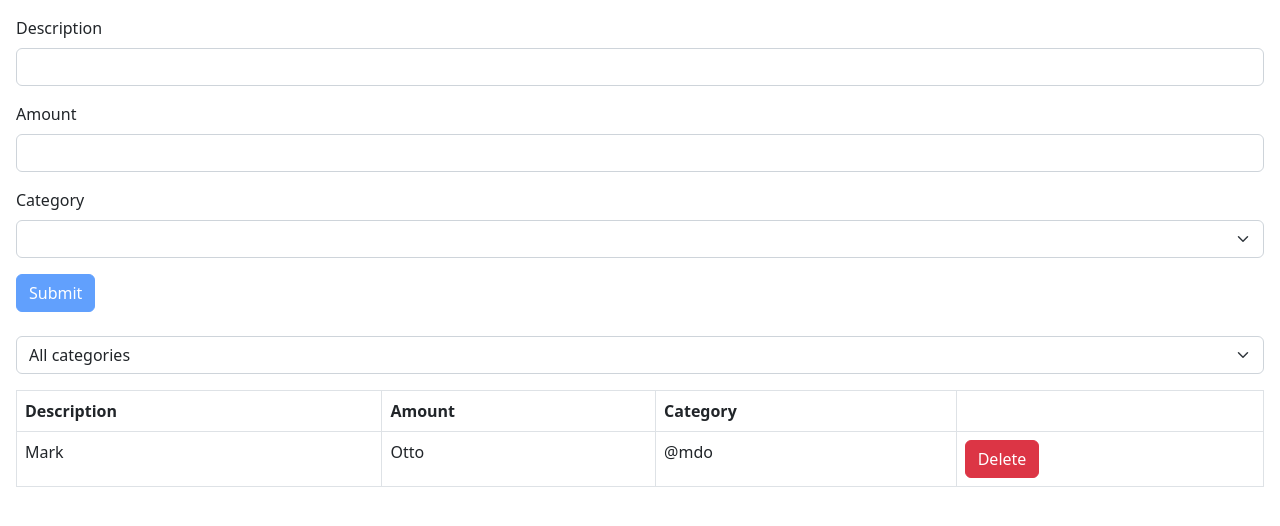
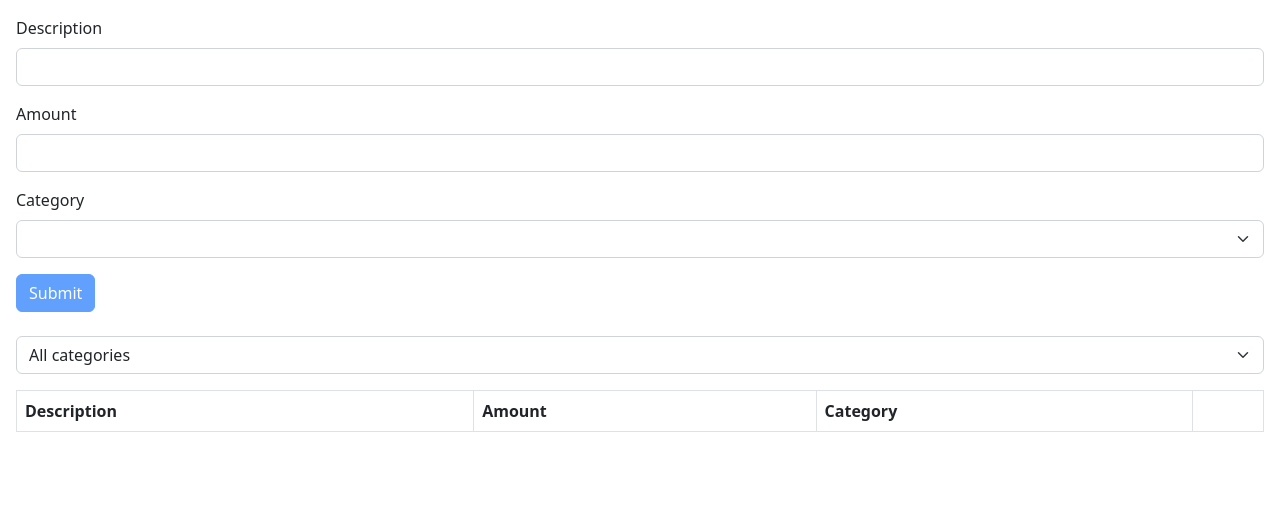
Before and after one commit to dantrovato/Expense-Tracker-in-React18, a React (Vite) app: page / in a window 1280 px wide. Shown: the top 526 px of the page. Built offline with nearby package versions, Linux system fonts and the light colour scheme.

Commit message:
Add reset of form once submitted. Add entered values into the table

```diff
--- a/src/components/categories/Category.tsx
+++ b/src/components/categories/Category.tsx
@@ -2,11 +2,14 @@ import React from "react";
 
 interface Props {
   value: string;
-  onSelecta: () => void;
-  // onSelect: (event: React.SyntheticEvent) => void;
+  onSelect: (value: string) => void;
 }
 
-const Category = ({ value, onSelecta }: Props) => {
+const Category = ({ value, onSelect }: Props) => {
+  const handleChange = (event: React.ChangeEvent<HTMLSelectElement>) => {
+    const value = event.target.value;
+    onSelect(value);
+  };
   return (
     <>
       <div className="mb-3">
@@ -15,13 +18,14 @@ const Category = ({ value, onSelecta }: Props) => {
           id="category"
           className="form-select"
           aria-label="Default select example"
-          onChange={onSelecta}
+          onChange={handleChange}
+          value={value}
         >
-          <option>{value}</option>
-          <option>2CB</option>
-          <option>Molly</option>
-          <option>Charlie</option>
-          <option>ket</option>
+          <option value={value}>{value}</option>
+          <option value="2CB">2CB</option>
+          <option value="Molly">Molly</option>
+          <option value="Charlie">Charlie</option>
+          <option value="Ket">ket</option>
         </select>
       </div>
     </>
--- a/src/components/form/Form.tsx
+++ b/src/components/form/Form.tsx
@@ -18,17 +18,18 @@ const Form = ({ onSubmit }: Props) => {
   const {
     register,
     handleSubmit,
+    reset,
     formState: { errors, isValid },
   } = useForm<FormData>({ resolver: zodResolver(schema) });
 
-  // const onSubmit = (data: FieldValues) => {
-  //   // console.log(data);
-  //   onSubmit(data);
-  // };
+  const handleFormSubmit = (data: FieldValues) => {
+    onSubmit(data);
+    reset();
+  };
 
   return (
     <>
-      <form action="" onSubmit={handleSubmit(onSubmit)}>
+      <form action="" onSubmit={handleSubmit(handleFormSubmit)}>
         <div className="mb-3">
           <label htmlFor="description" className="form-label">
             Description
--- a/src/components/table/Table.tsx
+++ b/src/components/table/Table.tsx
@@ -1,5 +1,6 @@
 import Category from "../categories/Category";
 import { useState } from "react";
+import { FieldValues } from "react-hook-form";
 
 interface Props {
   descriptionArr: string[];
@@ -9,13 +10,14 @@ interface Props {
 
 const Table = ({ descriptionArr, amountArr, categoryArr }: Props) => {
   const [category, setCategory] = useState("All categories");
-  const onSelect = () => {
-    console.log("selected");
+
+  const handleSelect = (value: string) => {
+    setCategory(value);
   };
 
   return (
     <>
-      <Category onSelecta={onSelect} value={category}></Category>
+      <Category onSelect={handleSelect} value={category}></Category>
       <table className="table table-bordered">
         <thead>
           <tr>
@@ -26,14 +28,16 @@ const Table = ({ descriptionArr, amountArr, categoryArr }: Props) => {
           </tr>
         </thead>
         <tbody>
-          <tr>
-            <td>Mark</td>
-            <td>Otto</td>
-            <td>@mdo</td>
-            <td>
-              <button className="btn btn-danger">Delete</button>
-            </td>
-          </tr>
+          {descriptionArr.map((description, index) => (
+            <tr key={index}>
+              <td>{description}</td>
+              <td>{amountArr[index]}</td>
+              <td>{categoryArr[index]}</td>
+              <td>
+                <button className="btn btn-danger">Delete</button>
+              </td>
+            </tr>
+          ))}
         </tbody>
       </table>
     </>
```
